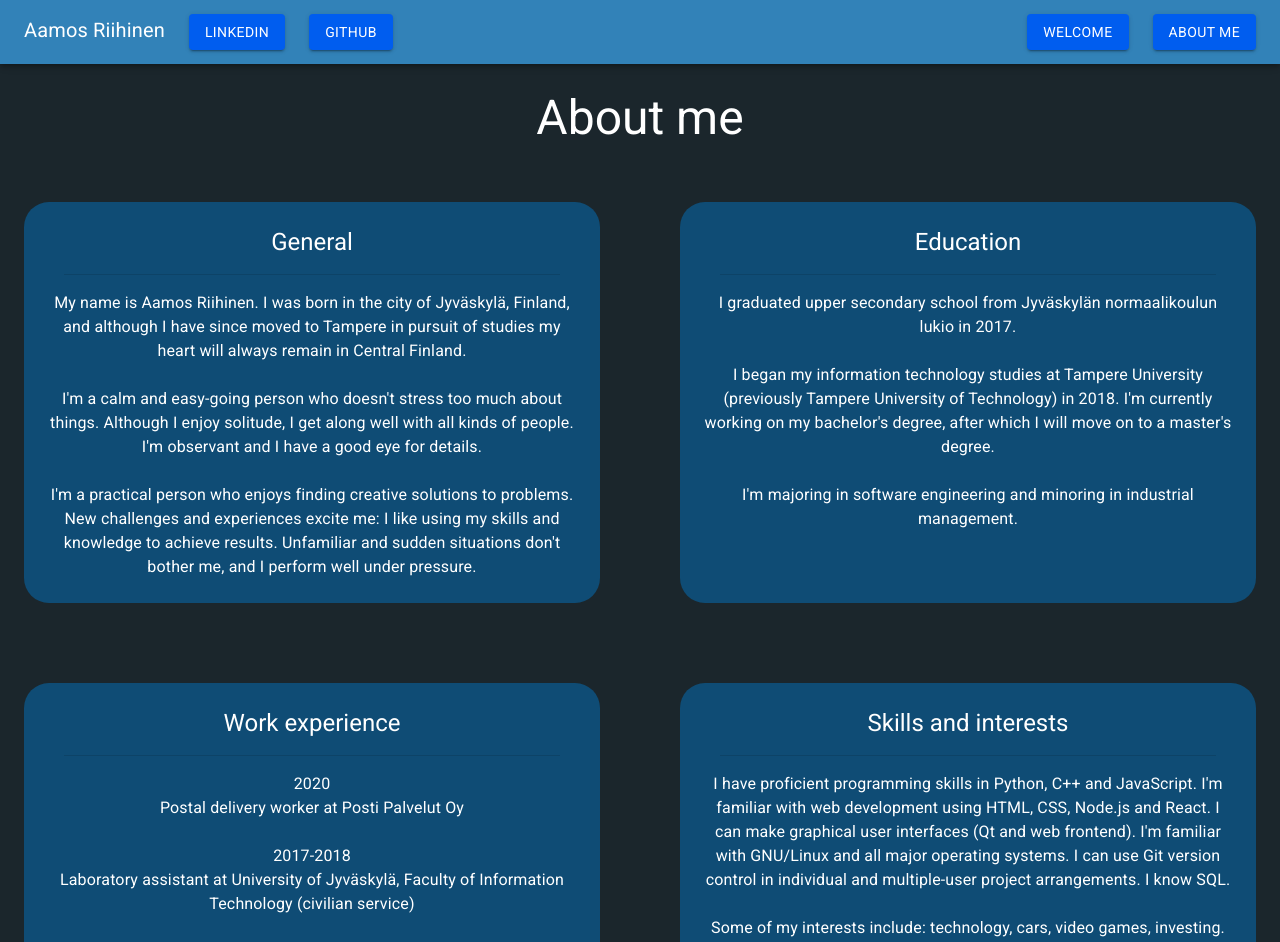
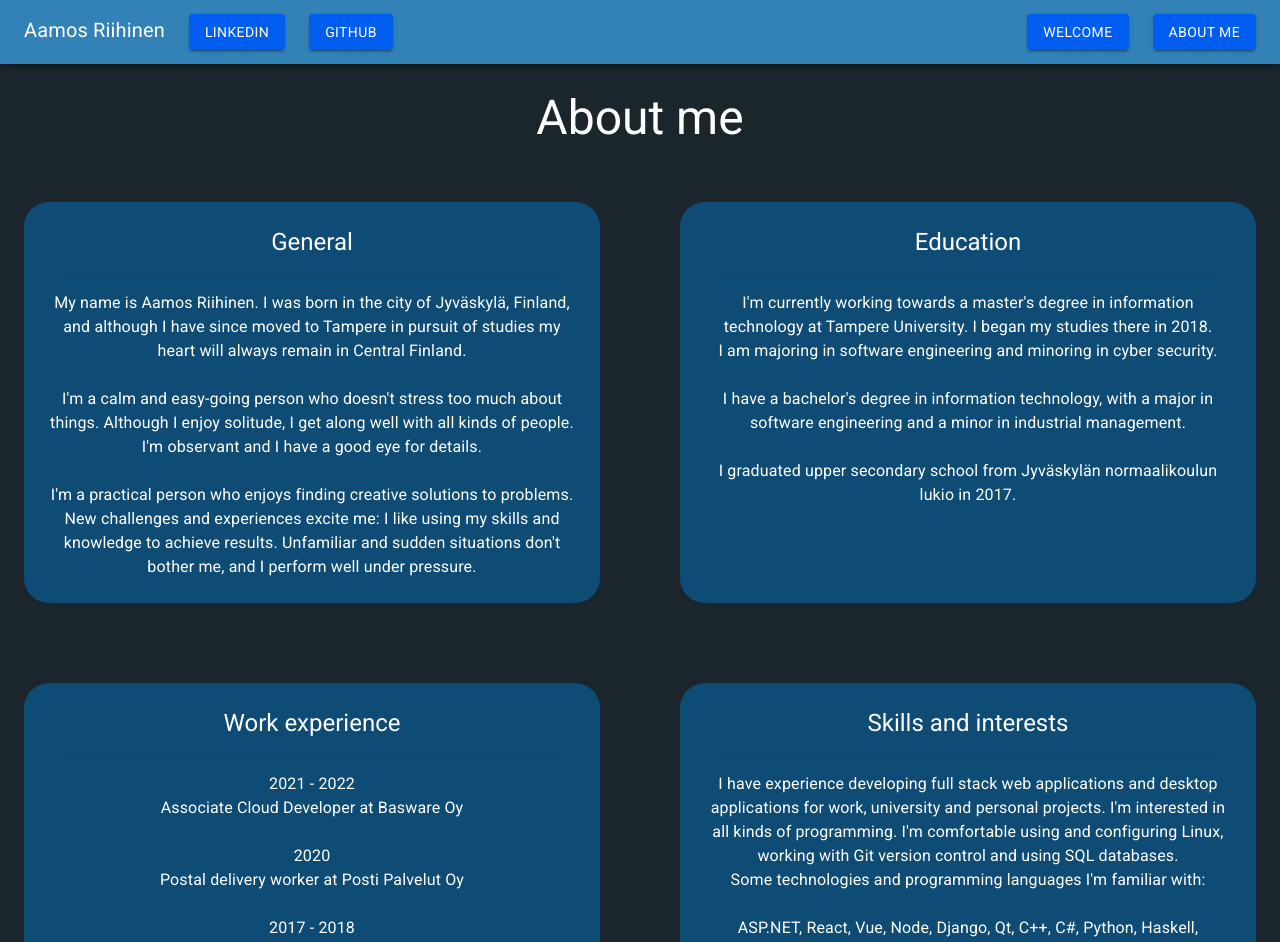
Before and after one commit to qaamos/react-portfolio, a React (Create React App) app in the folder portfolio/: page /#/about in a window 1280 px wide. Shown: the top 942 px of the page. Built offline with nearby package versions, Linux system fonts and the light colour scheme.

Commit message:
Update portfolio

```diff
--- a/portfolio/package.json
+++ b/portfolio/package.json
@@ -14,7 +14,7 @@
     "react-dom": "^17.0.1",
     "react-helmet": "^6.1.0",
     "react-router-dom": "^5.2.0",
-    "react-scripts": "4.0.1",
+    "react-scripts": "^5.0.1",
     "web-vitals": "^0.2.4"
   },
   "scripts": {
--- a/portfolio/src/About.js
+++ b/portfolio/src/About.js
@@ -58,11 +58,11 @@ function About(props) {
                     <Divider />
                   </Box>
                   <Typography variant="body1">
+                    I'm currently working towards a master's degree in information technology at Tampere University. I began my studies there in 2018.<br />
+                    I am majoring in software engineering and minoring in cyber security.<br /><br />
+                    I have a bachelor's degree in information technology, with a major
+                    in software engineering and a minor in industrial management.<br></br><br></br>
                     I graduated upper secondary school from Jyväskylän normaalikoulun lukio in 2017.
-                    <br></br><br></br>I began my information technology studies at Tampere University (previously Tampere
-                    University of Technology) in 2018. I'm currently working on my bachelor's degree, after which
-                    I will move on to a master's degree.<br></br><br></br>
-                    I'm majoring in software engineering and minoring in industrial management.
                   </Typography>
                 </Box>
               </Paper>
@@ -78,19 +78,14 @@ function About(props) {
                     <Divider />
                   </Box>
                   <Typography variant="body1">
+                    2021 - 2022<br></br>Associate Cloud Developer at Basware Oy
+                    <br></br><br></br>
+
                     2020<br></br>Postal delivery worker at Posti Palvelut Oy
                     <br></br><br></br>
 
-                    2017-2018<br></br>Laboratory assistant at University of
+                    2017 - 2018<br></br>Laboratory assistant at University of
                     Jyväskylä, Faculty of Information Technology (civilian service)<br></br><br></br>
-
-                    2013<br></br>Work experience training at computer store
-                    Kampus Data (Multitronic)
-                    <br></br><br></br>
-
-                    2012<br></br>Work experience training at Jyväskylä Main Library
-                    <br></br><br></br>
-                    2011<br></br>Work experience training at pet store Faunatar
                   </Typography>
                 </Box>
               </Paper>
@@ -106,13 +101,13 @@ function About(props) {
                     <Divider />
                   </Box>
                   <Typography variant="body1">
-                    I have proficient programming skills in Python, C++ and JavaScript.
-                    I'm familiar with web development using HTML, CSS, Node.js and React.
-                    I can make graphical user interfaces (Qt and web frontend). I'm familiar with GNU/Linux and
-                    all major operating systems. I can use Git version control in individual
-                    and multiple-user project arrangements. I know SQL.
+                    I have experience developing full stack web applications and desktop applications for work, university and personal projects.
+                    I'm interested in all kinds of programming. I'm comfortable using and configuring Linux, working with Git version control and using SQL databases.<br />
+                    Some technologies and programming languages I'm familiar with:<br /><br />
+                    ASP.NET, React, Vue, Node, Django, Qt, C++, C#, Python, Haskell, JavaScript/HTML/CSS.
+
                     <br></br><br></br>
-                    Some of my interests include: technology, cars, video games, investing.
+                    Some of my interests include: technology, cars, video games, investing, movies, reading, archery, photography.
                   </Typography>
                 </Box>
               </Paper>
```
Also changed, not shown: 1 other file (tests, documents, lock files or other folders).
